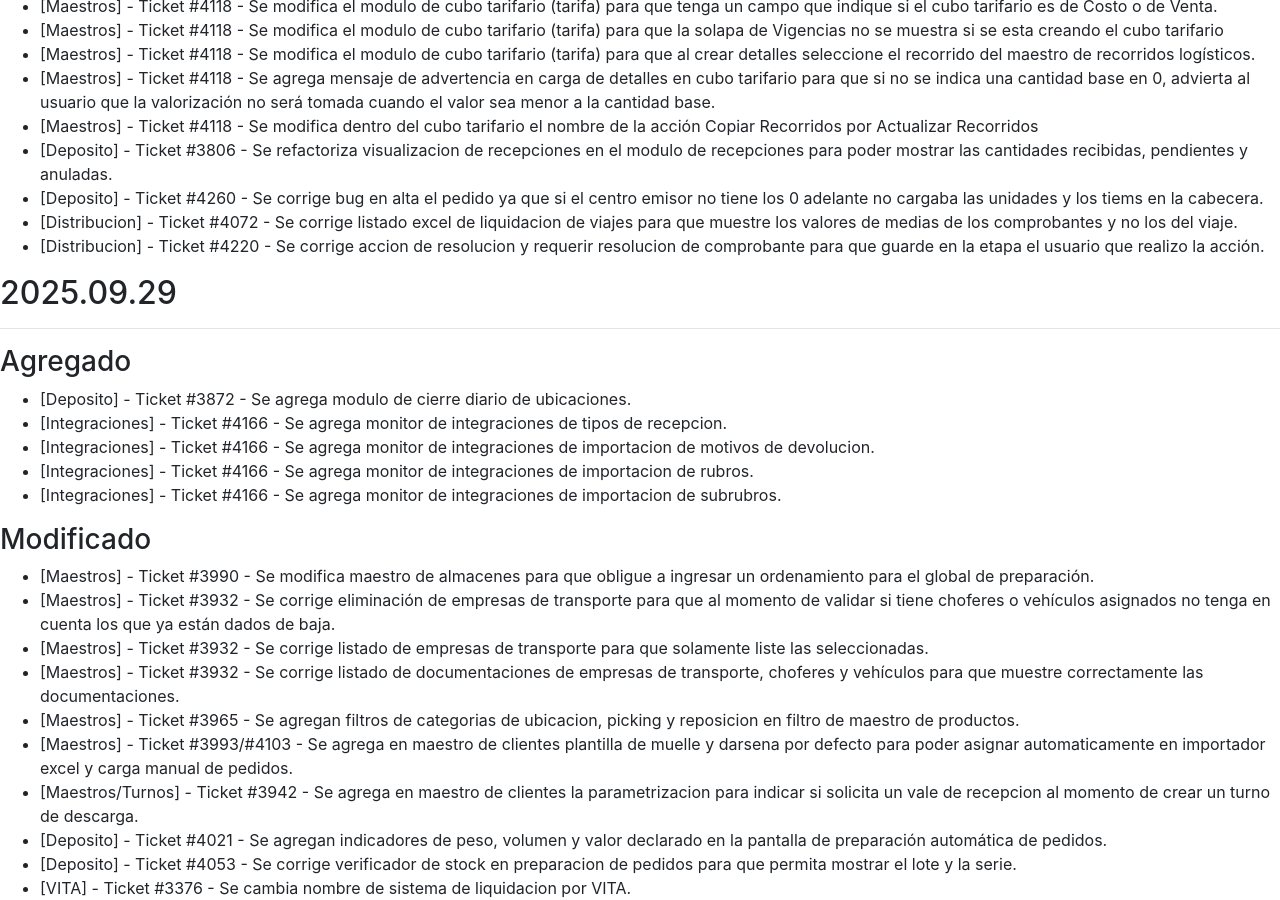
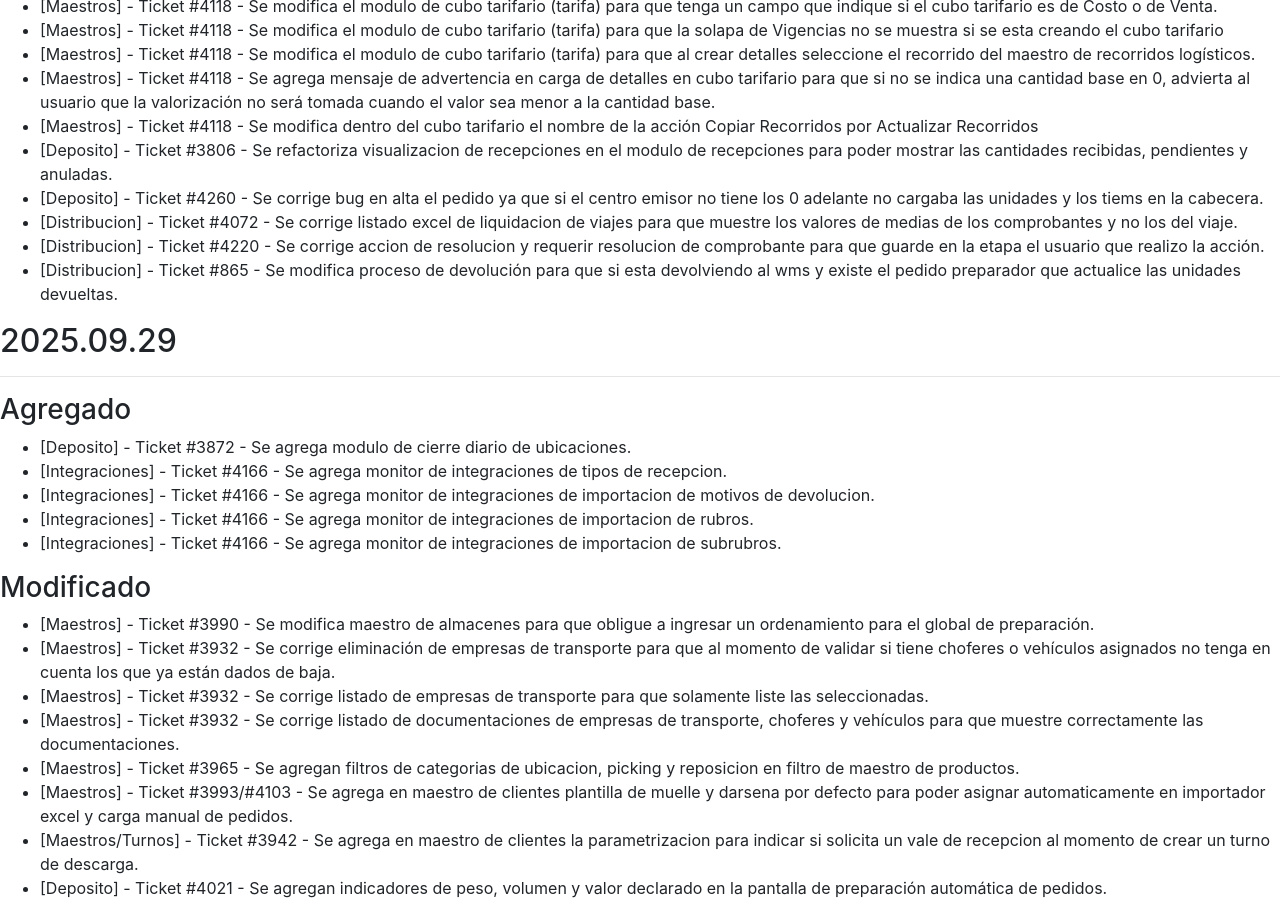
Before and after one commit to brainsys-arsaad/versionado, a Jekyll site: the page built from registro-cambios.markdown, in a window 1280 px wide and 900 px high, scrolled down 666 px. Built offline with Jekyll 4.4.1, drawn with Linux system fonts in a browser that asks for light colours.

Commit message:
Update registro-cambios.markdown

```diff
--- a/registro-cambios.markdown
+++ b/registro-cambios.markdown
@@ -142,6 +142,7 @@ El formato esta basado en [Keep a Changelog](https://keepachangelog.com/es-ES/1.
 - [Deposito] - Ticket #4260 - Se corrige bug en alta el pedido ya que si el centro emisor no tiene los 0 adelante no cargaba las unidades y los tiems en la cabecera.
 - [Distribucion] - Ticket #4072 - Se corrige listado excel de liquidacion de viajes para que muestre los valores de medias de los comprobantes y no los del viaje.
 - [Distribucion] - Ticket #4220 - Se corrige accion de resolucion y requerir resolucion de comprobante para que guarde en la etapa el usuario que realizo la acción.
+- [Distribucion] - Ticket #865 - Se modifica proceso de devolución para que si esta devolviendo al wms y existe el pedido preparador que actualice las unidades devueltas.
 
 ## 2025.09.29
 ---
```
